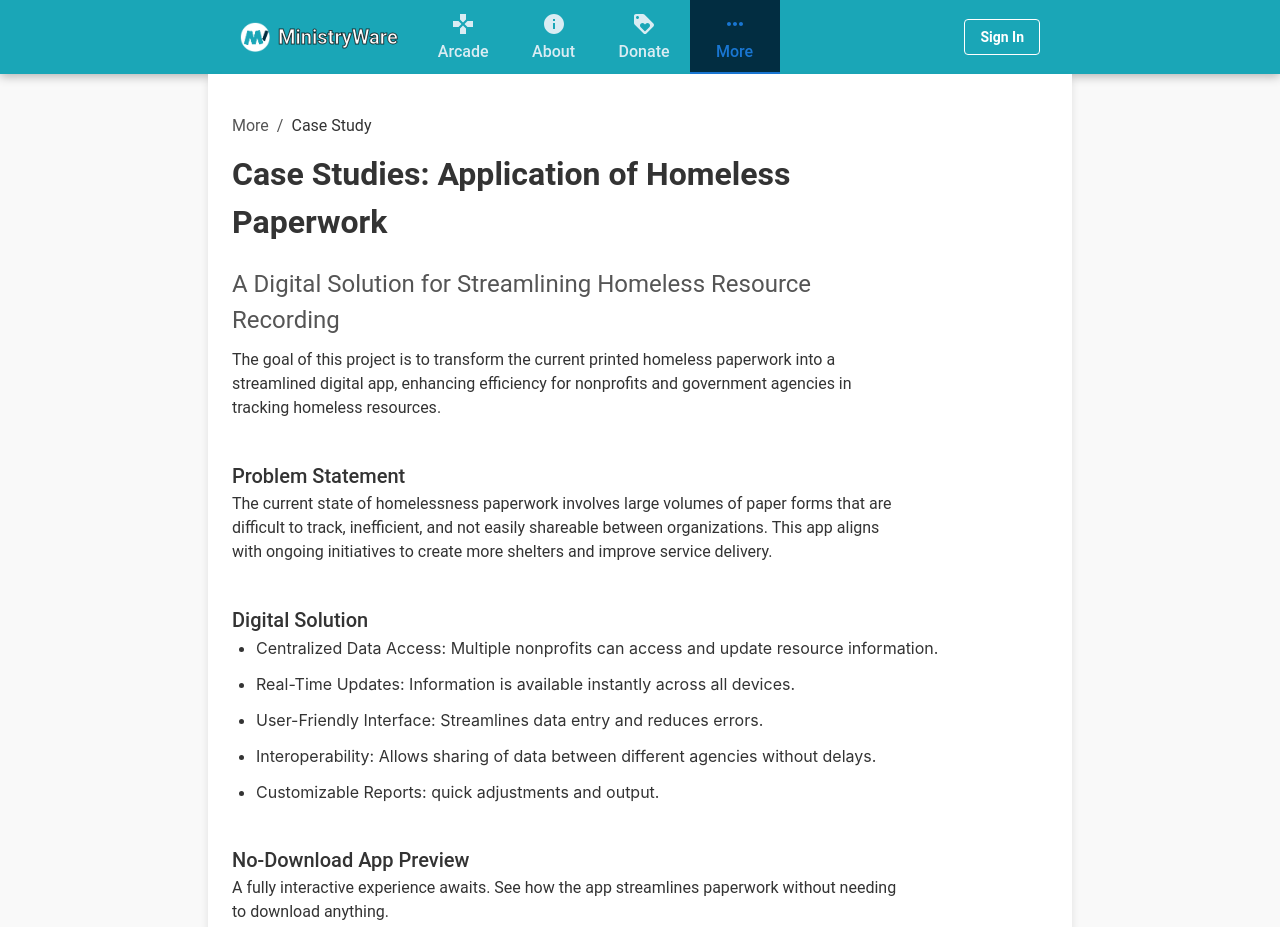
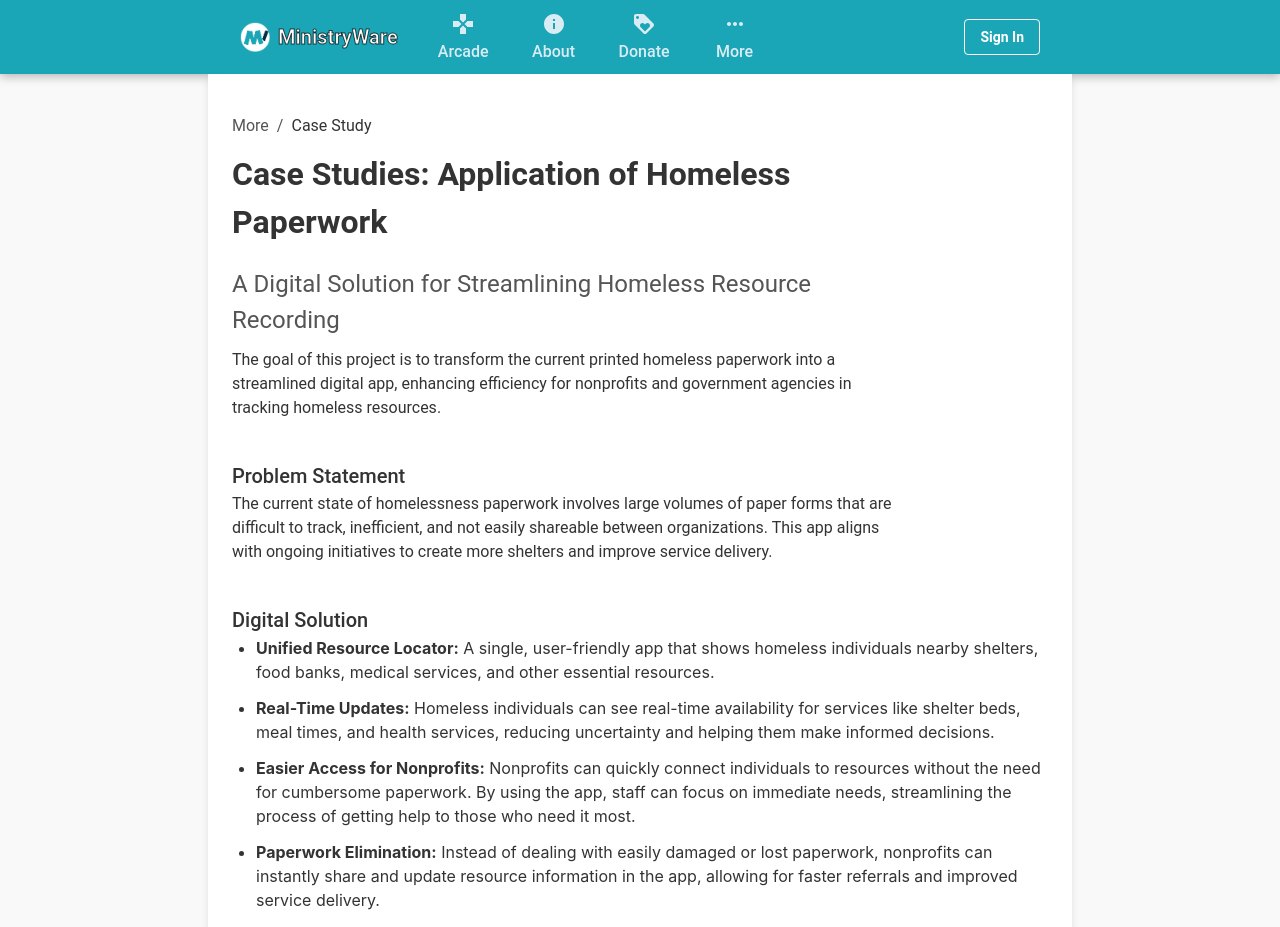
Before and after one commit to 1001flextape/ministryware-next, a Next.js app in the folder frontend/: page /more/case-studies/homeless-app-digitalization in a window 1280 px wide. Shown: the top 927 px of the page. Built offline with nearby package versions, Linux system fonts and the light colour scheme.

Commit message:
text content updated on website.

```diff
--- a/frontend/src/app/more/case-studies/homeless-app-digitalization/page.jsx
+++ b/frontend/src/app/more/case-studies/homeless-app-digitalization/page.jsx
@@ -144,11 +144,13 @@ const CaseStudy = () => {
           <Section>
             <Typography variant="h6">Digital Solution</Typography>
             <ul>
-              <li>Centralized Data Access: Multiple nonprofits can access and update resource information.</li>
-              <li>Real-Time Updates: Information is available instantly across all devices.</li>
-              <li>User-Friendly Interface: Streamlines data entry and reduces errors.</li>
-              <li>Interoperability: Allows sharing of data between different agencies without delays.</li>
-              <li>Customizable Reports: quick adjustments and output.</li>
+              <li><strong>Unified Resource Locator:</strong> A single, user-friendly app that shows homeless individuals nearby shelters, food banks, medical services, and other essential resources.</li>
+              <li><strong>Real-Time Updates:</strong> Homeless individuals can see real-time availability for services like shelter beds, meal times, and health services, reducing uncertainty and helping them make informed decisions.</li>
+              <li><strong>Easier Access for Nonprofits:</strong> Nonprofits can quickly connect individuals to resources without the need for cumbersome paperwork. By using the app, staff can focus on immediate needs, streamlining the process of getting help to those who need it most.</li>
+              {/* <li><strong>Location-Based Assistance:</strong> The app uses location tracking to suggest the nearest available resources, reducing the time and effort homeless individuals spend searching for help.</li> */}
+              <li><strong>Paperwork Elimination:</strong> Instead of dealing with easily damaged or lost paperwork, nonprofits can instantly share and update resource information in the app, allowing for faster referrals and improved service delivery.</li>
+              <li><strong>Offline Access:</strong> Even when internet access is limited, the app can store information offline and update automatically when a connection is re-established.</li>
+              <li><strong>Custom Alerts:</strong> Notifications can alert users to available services, changes in shelter hours, or upcoming community events, ensuring that both individuals and nonprofits are always up to date.</li>
             </ul>
           </Section>
 
--- a/frontend/src/layouts/frontWebsiteLayout/TopNav.jsx
+++ b/frontend/src/layouts/frontWebsiteLayout/TopNav.jsx
@@ -75,7 +75,7 @@ const TopNav = () => {
 
   // Update tab selection based on the current path
   useEffect(() => {
-    console.log('!!!!!pathname', pathname, router);
+
     switch (pathname) {
       case '/':
         setValue(0);
@@ -92,11 +92,6 @@ const TopNav = () => {
       default:
         setValue(null);
     }
-
-    if (pathname.substring(0, 5) === "/more") {
-      setValue(3)
-    }
-
   }, [router]);
 
   // Conditionally render the top nav only on desktop
```
Also changed, not shown: frontend/src/app/about/components/InnovativeSolutions.jsx (+5 -5 lines).
